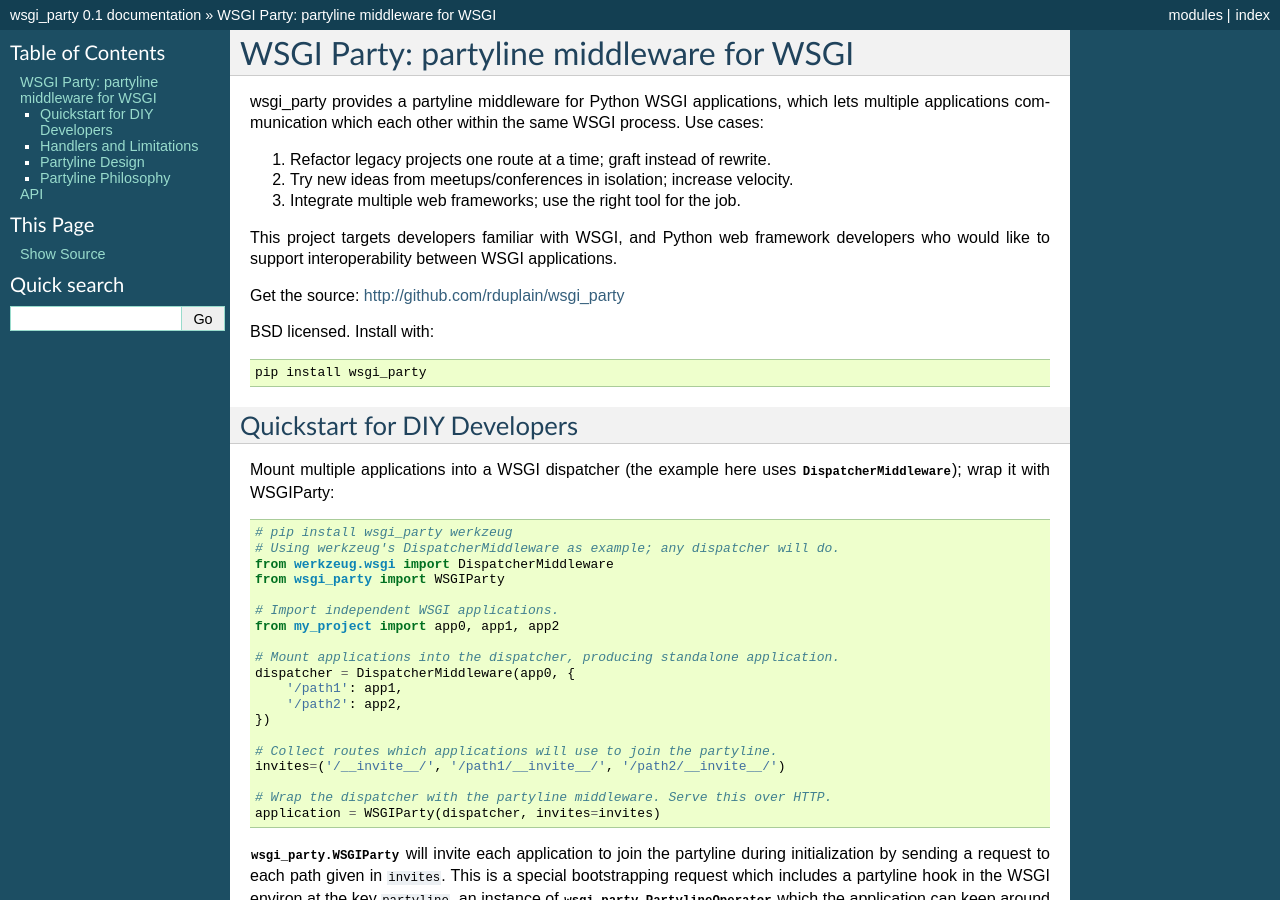
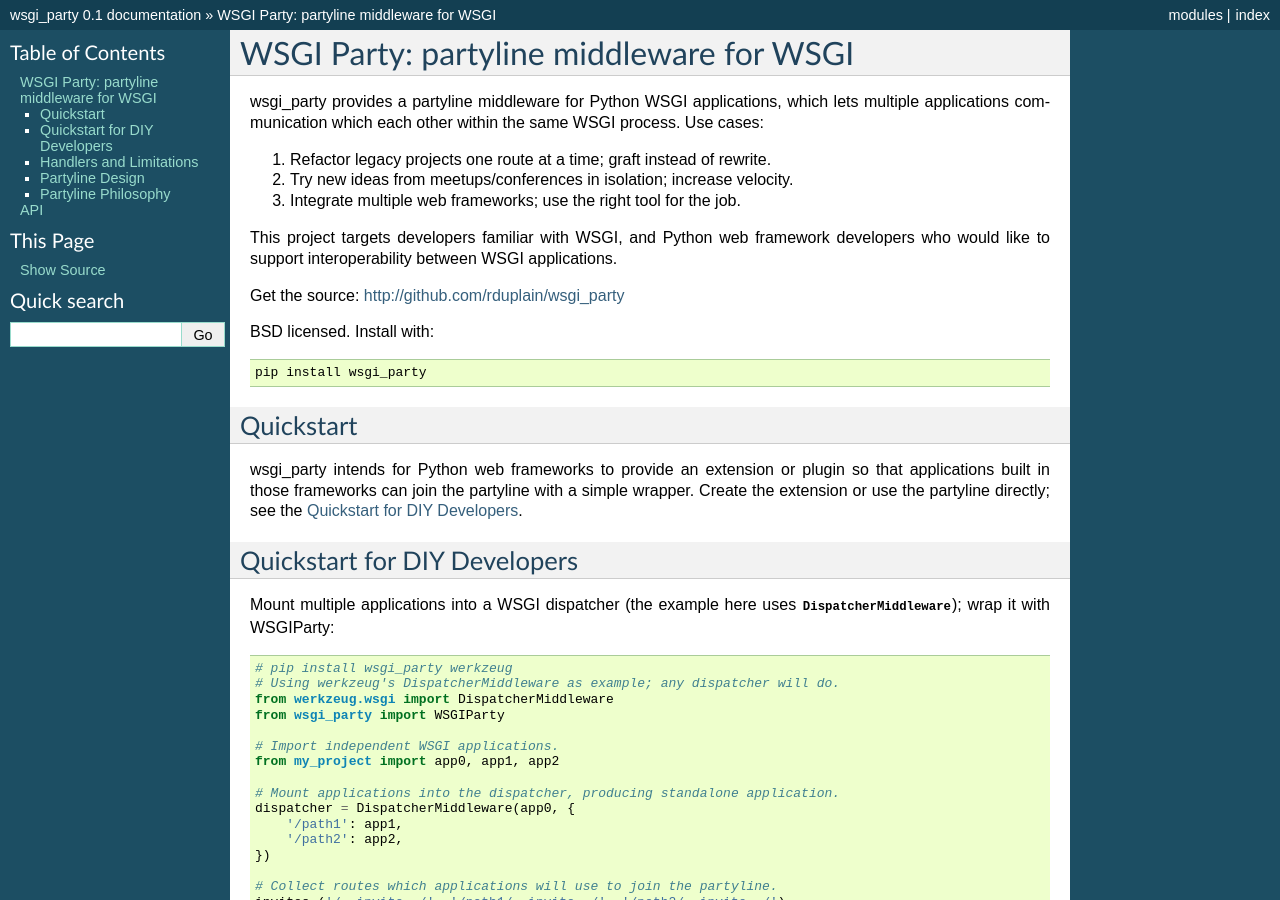
Before and after one commit to rduplain/wsgi_party, a Sphinx documentation site: the page built from docs/index.rst, in a window 1280 px wide and 900 px high. Built offline with Sphinx 7.4.7, drawn with Linux system fonts in a browser that asks for light colours.

Commit message:
Start framework user quickstart.

```diff
--- a/docs/index.rst
+++ b/docs/index.rst
@@ -20,6 +20,17 @@ Get the source: http://github.com/rduplain/wsgi_party
 BSD licensed. Install with::
 
     pip install wsgi_party
+
+
+.. _quickstart-users:
+
+Quickstart
+----------
+
+wsgi_party intends for Python web frameworks to provide an extension or plugin
+so that applications built in those frameworks can join the partyline with a
+simple wrapper.  Create the extension or use the partyline directly; see the
+:ref:`quickstart-diy`.
 
 
 .. _quickstart-diy:
```
